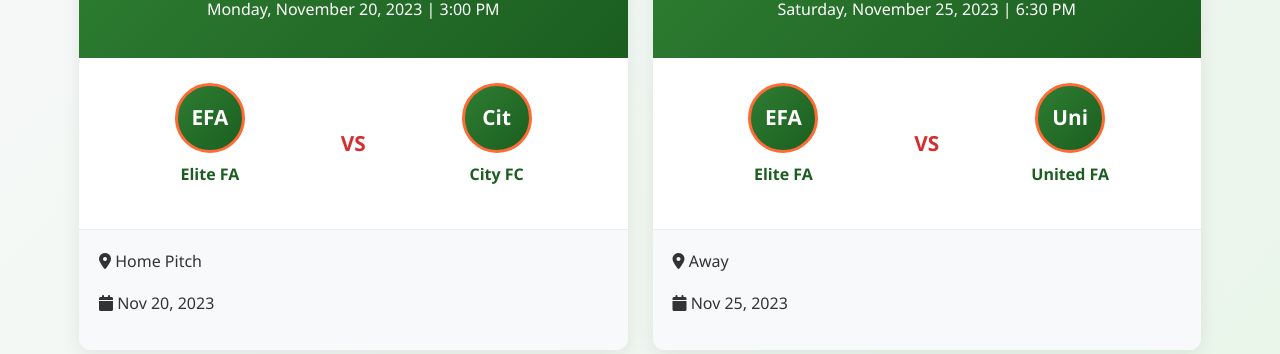
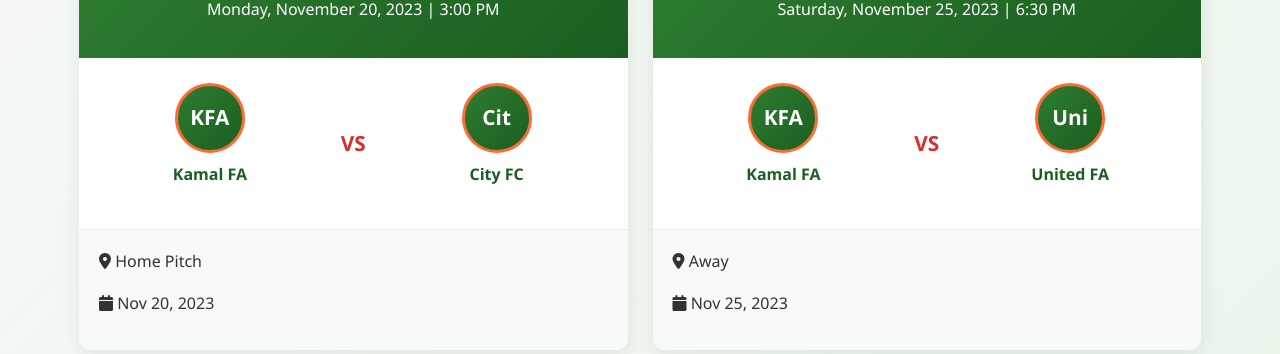
Before and after one commit to Seun-Tega/kamalfc, a PHP site: page /matches.php in a window 1280 px wide. Shown: the part 384-738 px from the top of the page. Run offline with PHP 8.4, Linux system fonts and the light colour scheme; data comes from the database, SQL or seed files in the repository.

Commit message:
Updated features

```diff
--- a/matches.php
+++ b/matches.php
@@ -33,8 +33,8 @@ $completed_matches = $pdo->query("SELECT * FROM matches WHERE status = 'complete
                         </div>
                         <div class="match-teams">
                             <div class="team">
-                                <div class="team-logo">EFA</div>
-                                <h4>Elite FA</h4>
+                                <div class="team-logo">KFA</div>
+                                <h4>Kamal FA</h4>
                             </div>
                             <div class="vs">VS</div>
                             <div class="team">
```
